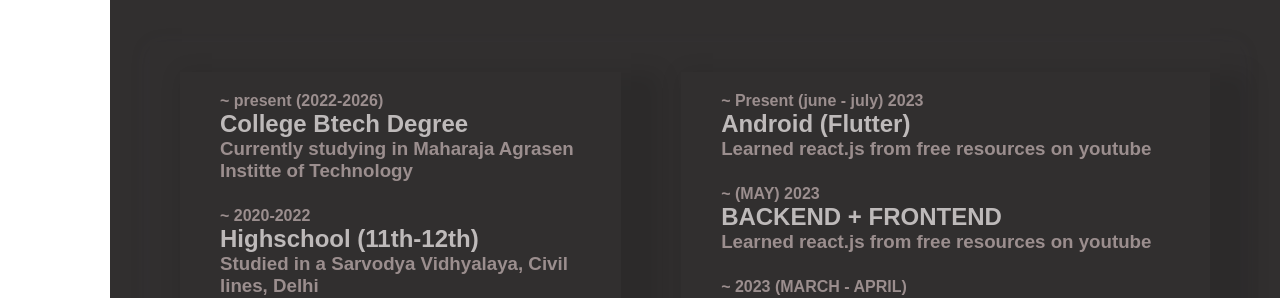
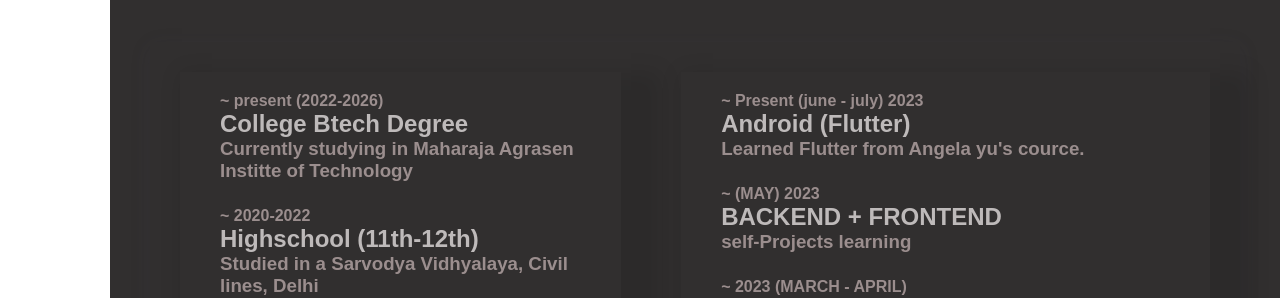
Before and after one commit to Rohit9804/portfolio_react, a React (Create React App) app: page / in a window 1280 px wide. Shown: the part 1740-2038 px from the top of the page. Built offline with nearby package versions, Linux system fonts and the light colour scheme.

Commit message:
i am noob please ignore me

```diff
--- a/src/components/portfolio/portfolio.jsx
+++ b/src/components/portfolio/portfolio.jsx
@@ -33,13 +33,13 @@ const Portfolio = () => {
         <div className="clg">
           <h4> ~ Present (june - july) 2023 </h4>
           <h2 className='colorchange'>Android (Flutter)</h2>
-          <h3 className='degree' >Learned react.js from free resources on youtube</h3>
+          <h3 className='degree' >Learned Flutter from Angela yu's cource.</h3>
           </div>
 
         <div className="clg">
           <h4> ~ (MAY) 2023 </h4>
           <h2 className='colorchange'>BACKEND + FRONTEND</h2>
-          <h3 className='degree' >Learned react.js from free resources on youtube</h3>
+          <h3 className='degree' >self-Projects learning</h3>
           </div>
 
         <div className="clg">
```
